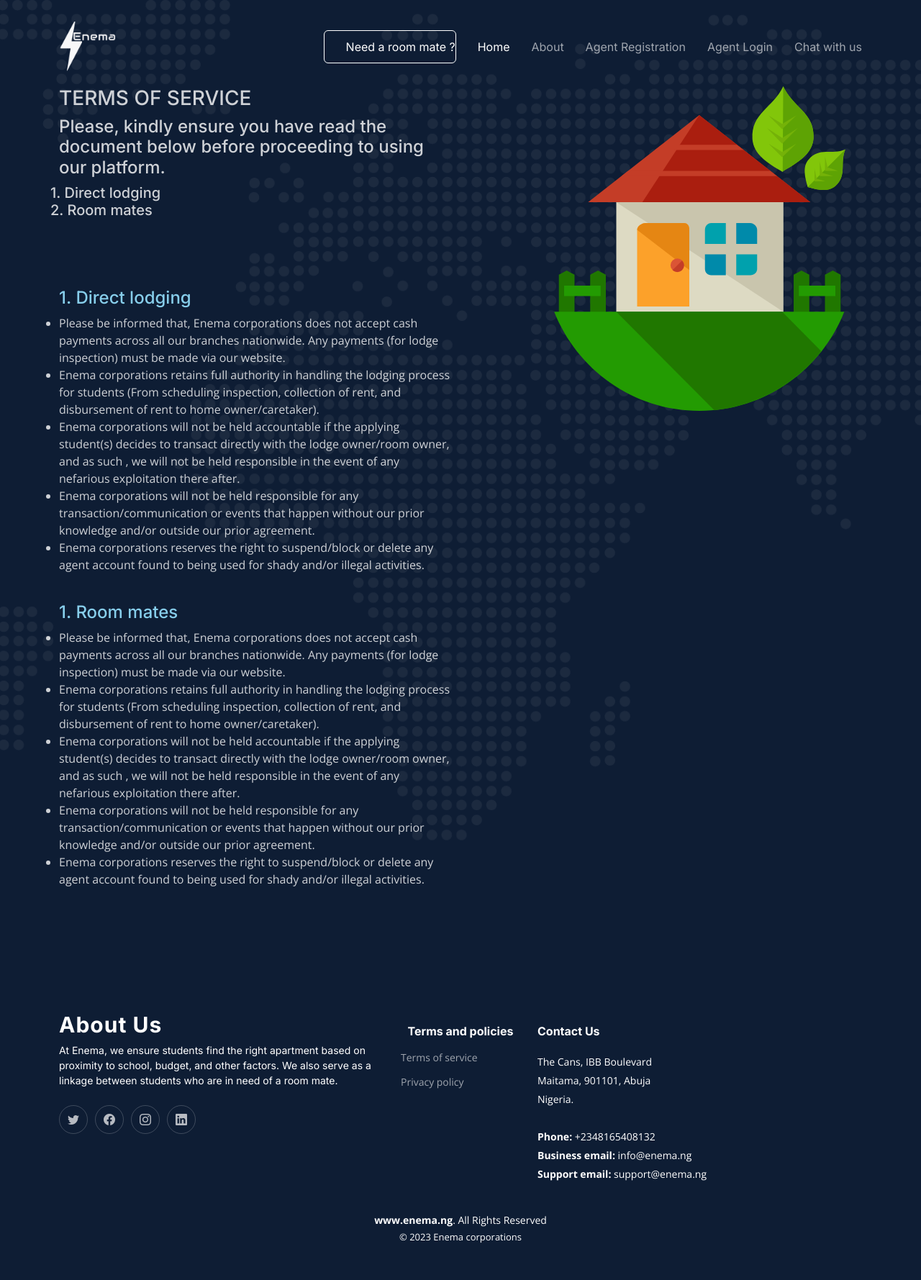
After one commit to Unekwu001/newpro, a Django app: page /terms_of_service/ in a window 1280 px wide. The commit adds this page. Shown: the whole page at 72% size. Run offline with Django 4.2, Linux system fonts and the light colour scheme; some libraries are stand-ins or nearby versions.

Commit message:
quick fix

```diff
--- a/enema/templates/index.html
+++ b/enema/templates/index.html
@@ -169,7 +169,8 @@
             <span id="about" >About Us</span>
           </a>
           <p>
-           At Enema, we ensure students find the right apartment based on proximity to school, budget, and other factors. We also serve as a linkage between students who are in need of a room mate.
+           At Enema, we ensure students find the right apartment based on proximity to school, budget, and other factors. We also serve
+           as a linkage between students who are in need of a room mate.
            </p>
           <div class="social-links d-flex mt-4">
             <a href="#" class="twitter"><i class="bi bi-twitter"></i></a>
@@ -183,7 +184,7 @@
           <h4 >Terms and policies</h4>
           <ul>
 
-            <li><a href="#">Terms of service</a></li>
+            <li><a href="{% url 'terms_of_service' %}">Terms of service</a></li>
             <li><a href="#">Privacy policy</a></li>
           </ul>
         </div>
@@ -194,7 +195,7 @@
           <h4 id="contact">Contact Us</h4>
           <p>
             The Cans, IBB Boulevard<br>
-            Maitama, 900271, Abuja<br>
+            Maitama, 901101, Abuja<br>
             Nigeria. <br><br>
             <strong>Phone:</strong> +2348165408132<br>
             <strong>Business email:</strong> info@enema.ng<br>
--- /dev/null
+++ b/enema/templates/termsOfService.html
@@ -0,0 +1,100 @@
+{% extends 'index.html' %}
+
+{% load static %}
+{% block content %}
+
+ <!-- ======= Hero Section ======= -->
+  <section id="hero" class="hero d-flex align-items-center">
+    <div class="container">
+      <div class="row gy-4 d-flex justify-content-between">
+        <div class="col-lg-6 order-2 order-lg-1 d-flex flex-column justify-content-center">
+
+          <h3 data-aos="fade-up">TERMS OF SERVICE </h3>
+
+ 	<h4 data-aos="fade-up">	Please, kindly ensure you have read the document below before proceeding to using our platform.</h4>
+
+
+          <div class="row gy-4" data-aos="fade-up" data-aos-delay="400">
+           	<h5 class="row gy-4" data-aos="fade-up" data-aos-delay="400">
+           		1. Direct lodging <br>
+           		2. Room mates
+           	</h5>
+           	<p class="row gy-4" data-aos="fade-up" data-aos-delay="400">
+
+           		<ul>
+           		<h4 style="color:skyblue">1. Direct lodging</h4>
+           			<li>
+           			    Please be informed that, Enema corporations does not accept cash payments across all our branches
+           			    nationwide. Any payments (for lodge inspection) must be made via our website.
+           			</li>
+
+           			<li>
+           			   Enema corporations retains full authority in handling the lodging process for students
+           			   (From scheduling inspection, collection of rent, and disbursement of rent to home owner/caretaker).
+           			</li>
+           			<li>
+           			  Enema corporations will not be held accountable if the applying student(s) decides to transact
+           			  directly with the lodge owner/room owner, and as such , we will not be held responsible in the event of
+           			  any nefarious exploitation there after.
+           			</li>
+           			<li>
+           			  Enema corporations will not be held responsible for any transaction/communication or events that happen
+           			   without our prior knowledge and/or outside our prior agreement.
+           			</li>
+           			<li>
+           			   Enema corporations reserves the right to suspend/block or delete any agent account found to being used
+           			   for shady and/or illegal activities.
+           			</li>
+
+           		</ul>
+           		<ul>
+           		<h4 style="color:skyblue">1. Room mates</h4>
+           			<li>
+           			    Please be informed that, Enema corporations does not accept cash payments across all our branches
+           			    nationwide. Any payments (for lodge inspection) must be made via our website.
+           			</li>
+
+           			<li>
+           			   Enema corporations retains full authority in handling the lodging process for students
+           			   (From scheduling inspection, collection of rent, and disbursement of rent to home owner/caretaker).
+           			</li>
+           			<li>
+           			  Enema corporations will not be held accountable if the applying student(s) decides to transact
+           			  directly with the lodge owner/room owner, and as such , we will not be held responsible in the event of
+           			  any nefarious exploitation there after.
+           			</li>
+           			<li>
+           			  Enema corporations will not be held responsible for any transaction/communication or events that happen
+           			   without our prior knowledge and/or outside our prior agreement.
+           			</li>
+           			<li>
+           			   Enema corporations reserves the right to suspend/block or delete any agent account found to being used
+           			   for shady and/or illegal activities.
+           			</li>
+
+           		</ul>
+
+
+
+           	</p>
+
+
+
+
+
+         </div>
+        </div>
+
+        <div class="col-lg-5 order-1 order-lg-2 hero-img" data-aos="zoom-out">
+          <img src="{% static 'assets/img/banner.svg' %}" class="img-fluid mb-3 mb-lg-0" alt="">
+        </div>
+
+      </div>
+    </div>
+  </section><!-- End Hero Section -->
+
+
+
+
+
+{% endblock %}
--- a/enema/urls.py
+++ b/enema/urls.py
@@ -45,6 +45,7 @@ urlpatterns = [
     path('admin_deleteroomy/<int:id>/',admin_deleteroomy,name='admin_deleteroomy'),
     path('admin_matchroomy/<int:id>/',admin_matchroomy,name='admin_matchroomy'),
     path('matchhistory/<int:id>/',matchhistory,name='matchhistory'),
+    path('terms_of_service/',terms_of_service,name='terms_of_service')
 ]
 
 if settings.DEBUG:
--- a/enema/views.py
+++ b/enema/views.py
@@ -693,3 +693,7 @@ def admin_matchroomy(request,id):
 def matchhistory(request,id):
     histories = Roomymatching_table.objects.filter(id=id)
     return render(request,'admin/matchhistory.html',{'histories':histories})
+
+
+def terms_of_service(request):
+    return render(request,'termsOfService.html')
```
